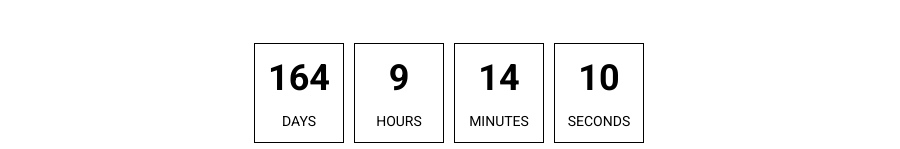
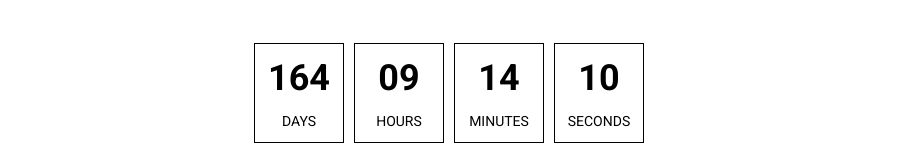
Before and after one commit to heshamelmasry77/countdown, a React (Create React App) app in the folder react-ui/: page / in a window 1280 px wide. Shown: the part 282-431 px from the top of the page, without its empty margins (191-1091 px from the left). Built offline with nearby package versions, Linux system fonts and the light colour scheme.

Commit message:
adding a leading zero function

```diff
--- a/react-ui/src/components/Clock/index.js
+++ b/react-ui/src/components/Clock/index.js
@@ -14,6 +14,7 @@ class Clock extends Component {
 		};
 		console.log("this.props: ", this.props);
 		this.getTimeUntil = this.getTimeUntil.bind(this);
+		this.leadingZero = this.leadingZero.bind(this);
 	}
 
 	componentWillMount() {//life cycle hook
@@ -22,6 +23,13 @@ class Clock extends Component {
 
 	componentDidMount() {//after the component is completely rendered to the application
 		setInterval(() => this.getTimeUntil(this.props.deadline), 1000);
+	}
+
+	leadingZero(num) {
+		if (num < 10) {
+			return "0" + num;
+		}
+		return num;
 	}
 	getTimeUntil(deadline) {
 		const time = Date.parse(deadline) - Date.parse(new Date());
@@ -51,13 +59,13 @@ class Clock extends Component {
 		return (
 			<div className="Clock">
 				<div className="values-container">
-					<div className="clock-days"><span className="date-values">{this.state.days}</span><span
+					<div className="clock-days"><span className="date-values">{this.leadingZero(this.state.days)}</span><span
 						className="date-names">days</span></div>
-					<div className="clock-hours"><span className="date-values">{this.state.hours}</span> <span
+					<div className="clock-hours"><span className="date-values">{this.leadingZero(this.state.hours)}</span> <span
 						className="date-names">hours</span></div>
-					<div className="clock-minutes"><span className="date-values">{this.state.minutes}</span> <span
+					<div className="clock-minutes"><span className="date-values">{this.leadingZero(this.state.minutes)}</span> <span
 						className="date-names">minutes</span></div>
-					<div className="clock-seconds"><span className="date-values">{this.state.seconds}</span> <span
+					<div className="clock-seconds"><span className="date-values">{this.leadingZero(this.state.seconds)}</span> <span
 						className="date-names">seconds</span></div>
 				</div>
 			</div>
```
